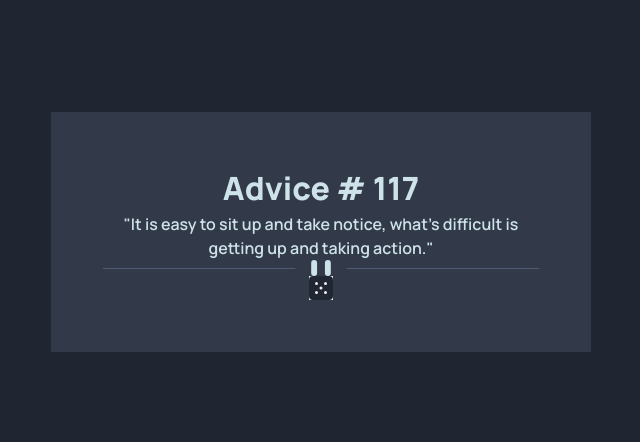
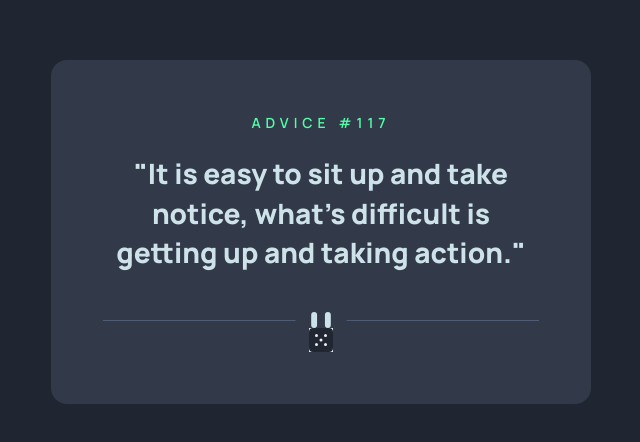
Before and after one commit to sheronimo/frontendmentor-advicegenerator, a plain HTML site: page index.html in a window 1280 px wide. Shown: the part 168-610 px from the top of the page, without its empty margins (319-959 px from the left). Drawn offline with Linux system fonts and the light colour scheme.

Commit message:
advice text styling

```diff
--- a/css/style.css
+++ b/css/style.css
@@ -55,4 +55,21 @@ body {
 	text-align: center;
 	padding: 3.25rem;
 	background-color: var(--clr-neutral-darker);
+	border-radius: 1rem;
 }
+
+.advice-heading {
+	color: var(--clr-secondary);
+	font-weight: 600;
+	text-transform: uppercase;
+	font-size: 0.875rem;
+	letter-spacing: 5px;
+	margin-bottom: 1.3125rem;
+}
+
+.advice-text {
+	font-size: 1.75rem;
+	font-weight: 800;
+	line-height: 1.4;
+	margin-bottom: 2.5rem;
+}
```
Also changed, not shown: index.html (+1 -2 lines).
